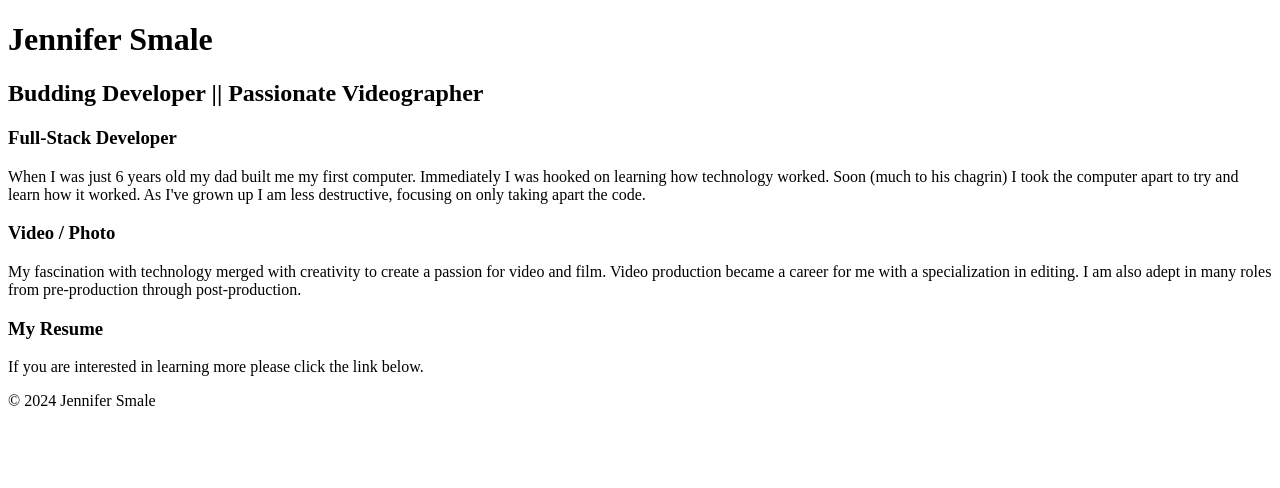
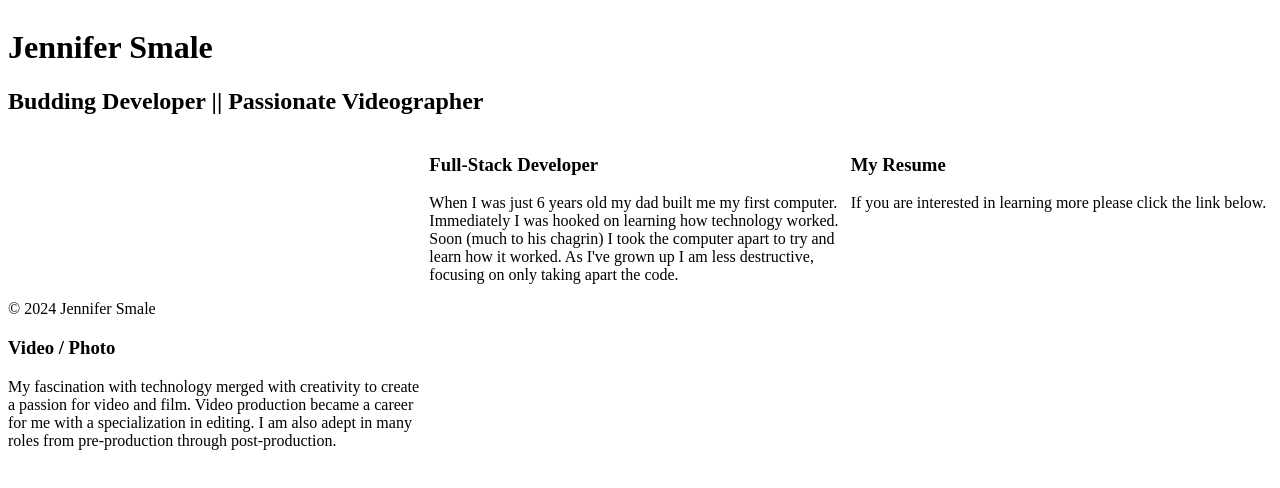
Before and after one commit to JSmale7/JSmale7.github.io, a plain HTML site: page index.html in a window 1280 px wide. Drawn offline with Linux system fonts and the light colour scheme.

Commit message:
add css start
add basic css grid

```diff
--- a/css/main-style.css
+++ b/css/main-style.css
@@ -0,0 +1,28 @@
+body {
+    display: grid;
+    grid-template-columns: 1fr 1fr 1fr;
+    grid-template-areas:
+    'head head head'
+    'program resume video'
+    'footer footer footer';
+}
+
+.page-title {
+    grid-area: head;
+}
+
+#program {
+    grid-area: program;
+}
+
+#resume {
+    grid-area: resume;
+}
+
+#video {
+    grid-area: video;
+}
+
+.foot {
+    grid-area: footer;
+}
--- a/index.html
+++ b/index.html
@@ -3,13 +3,14 @@
 <head>
     <meta charset="UTF-8">
     <meta name="viewport" content="width=device-width, initial-scale=1.0">
-    <title>Document</title>
+    <link rel="stylesheet" href="css/main-style.css">
+    <title>Jennifer Smale</title>
 </head>
 
 <body>
-    <header>
-        <h1>Jennifer Smale</h1>
-        <h2> Budding Developer || Passionate Videographer </h2>
+    <header class="page-title">
+        <h1 id="name">Jennifer Smale</h1>
+        <h2 id="personal-summary"> Budding Developer || Passionate Videographer </h2>
     </header>
 
     <nav>
@@ -17,30 +18,30 @@
     </nav>
 
     <div>
-        <h3>Full-Stack Developer</h3>
-        <p>
+        <h3 class="section-head" id="program">Full-Stack Developer</h3>
+        <p class="section-body">
             When I was just 6 years old my dad built me my first computer. Immediately I was hooked on learning how technology worked. Soon (much to his chagrin) I took the computer apart to try and learn how it worked. As I've grown up I am less destructive, focusing on only taking apart the code.
             <a></a>
         </p>
     </div>
 
     <div>
-        <h3>Video / Photo</h3>
-        <p>
+        <h3 class="section-head" id="resume">My Resume</h3>
+        <p class="section-body">
+            If you are interested in learning more please click the link below.
+            <a></a>
+        </p>
+    </div>
+
+    <div>
+        <h3 class="section-head" id="video">Video / Photo</h3>
+        <p class="section-body">
             My fascination with technology merged with creativity to create a passion for video and film. Video production became a career for me with a specialization in editing. I am also adept in many roles from pre-production through post-production.
             <a></a>
         </p>
     </div>
 
-    <div>
-        <h3>My Resume</h3>
-        <p>
-            If you are interested in learning more please click the link below.
-            <a></a>
-        </p>
-    </div>
-
-    <footer>&copy 2024 Jennifer Smale</footer>
+    <footer class="foot">&copy 2024 Jennifer Smale</footer>
 
 </body>
 </html>
```
